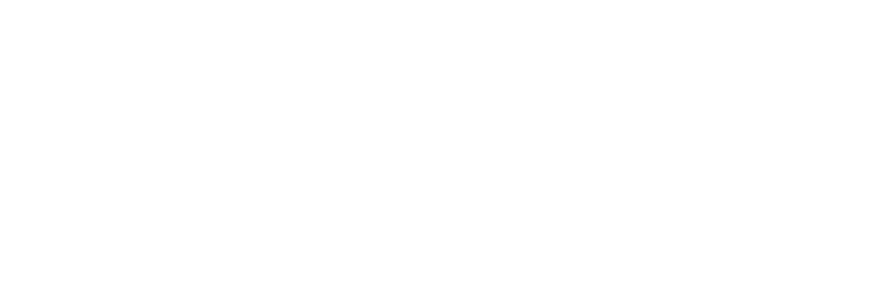
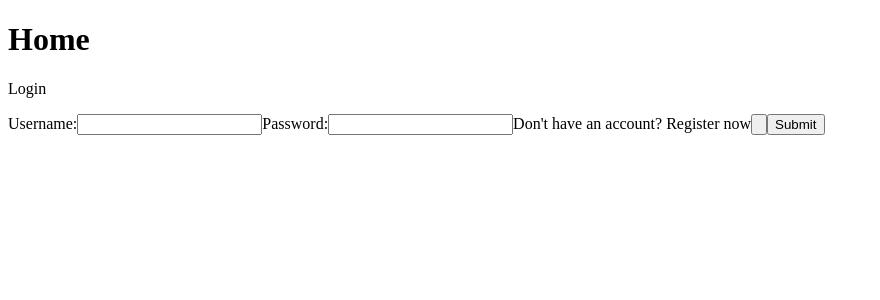
Before and after one commit to AndrewJDGalga/todothing, a Vue app in the folder todoFrontend/: page / in a window 1280 px wide. Shown: the top 300 px of the page, without its empty margins (0-880 px from the left). Built offline with nearby package versions, Linux system fonts and the light colour scheme.

Commit message:
added shims-vue.d.ts for TS type error. Articles mention modifying tsconfig.json, but so far this doesn't appear needed, error currently gone.

```diff
--- a/todoFrontend/src/App.vue
+++ b/todoFrontend/src/App.vue
@@ -1,9 +1,9 @@
 <script setup lang="ts">
-
+    import Home from './components/Home.vue';
 </script>
 
 <template>
-
+    <Home ></Home>
 </template>
 
 <style scoped>
--- a/todoFrontend/src/components/Home.vue
+++ b/todoFrontend/src/components/Home.vue
@@ -1,4 +1,4 @@
-<script setup>
+<script setup lang="ts">
     import Login from './Login.vue';
 </script>
 
--- /dev/null
+++ b/todoFrontend/src/shims-vue.d.ts
@@ -0,0 +1,5 @@
+declare module '*.vue' {
+  import type { DefineComponent } from 'vue';
+  const component: DefineComponent<{}, {}, any>;
+  export default component;
+}
```
